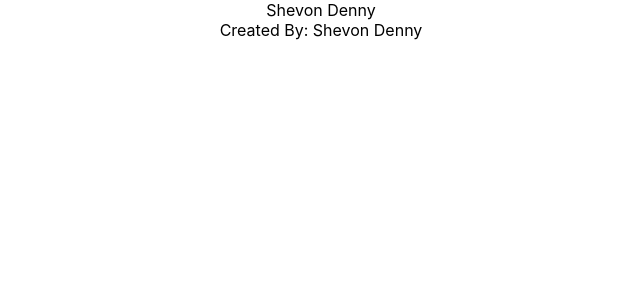
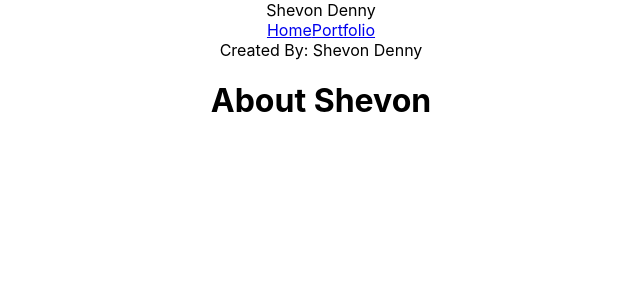
Before and after one commit to ShevDenny/personal-website, a React (Create React App) app: page / in a window 1280 px wide. Shown: the top 300 px of the page, without its empty margins (319-959 px from the left). Built offline with nearby package versions, Linux system fonts and the light colour scheme.

Commit message:
building out components

```diff
--- a/package.json
+++ b/package.json
@@ -9,6 +9,7 @@
     "react": "^17.0.2",
     "react-dom": "^17.0.2",
     "react-router": "^5.2.1",
+    "react-router-dom": "^5.3.0",
     "react-scripts": "4.0.3",
     "web-vitals": "^1.1.2"
   },
--- a/src/About.jsx
+++ b/src/About.jsx
@@ -0,0 +1,10 @@
+export default function About() {
+
+    return (
+        <div className="about-me">
+            <h1 className="title">About Shevon</h1>
+            {/* Add image of self */}
+            {/* Add about me */}
+        </div>
+    )
+}
--- a/src/App.js
+++ b/src/App.js
@@ -1,12 +1,24 @@
+import {Route, Switch} from 'react-router-dom'
 import './App.css';
 import Header from './Header';
 import Footer from './Footer';
+import About from './About';
+import Portfolio from './Portfolio';
 
 function App() {
   return (
     <div className="App">
       <Header />
       <Footer />
+      <Switch>
+        <Route exact path="/">
+          <About />
+        </Route>
+        <Route exact path="/portfolio">
+          <Portfolio />
+        </Route>
+      </Switch>
+
 
 
     </div>
--- a/src/Header.jsx
+++ b/src/Header.jsx
@@ -1,3 +1,5 @@
+import {NavLink} from 'react-router-dom';
+
 export default function Header() {
 
     return (
@@ -5,7 +7,8 @@ export default function Header() {
             <header className="header">
                 Shevon Denny
                 <nav className="nav-bar">
-
+                    <NavLink className="nav-links" to="/">Home</NavLink>
+                    <NavLink className="nav-links" to="/portfolio">Portfolio</NavLink>
                 </nav>
             </header>
 
--- a/src/Portfolio.jsx
+++ b/src/Portfolio.jsx
@@ -0,0 +1,8 @@
+export default function Portfolio(){
+
+    return (
+        <div className="portfolio">
+            This is my portfolio
+        </div>
+    )
+}
--- a/src/index.js
+++ b/src/index.js
@@ -3,10 +3,13 @@ import ReactDOM from 'react-dom';
 import './index.css';
 import App from './App';
 import reportWebVitals from './reportWebVitals';
+import {BrowserRouter} from 'react-router-dom';
 
 ReactDOM.render(
   <React.StrictMode>
-    <App />
+    <BrowserRouter>
+      <App />
+    </BrowserRouter>
   </React.StrictMode>,
   document.getElementById('root')
 );
```
Also changed, not shown: src/ProjectCards.jsx (deleted), 1 other file (tests, documents, lock files or other folders).
